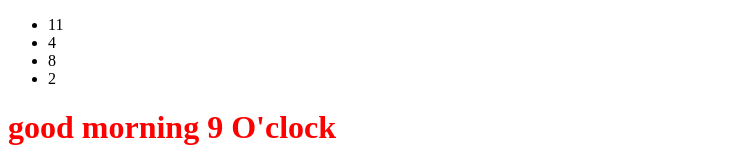
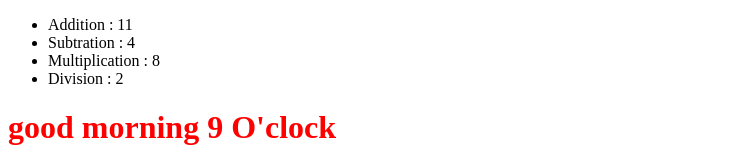
Before and after one commit to KarthikShetty11/React-A, a React (Create React App) app: page / in a window 1280 px wide. Shown: the top 160 px of the page, without its empty margins (0-739 px from the left). Built offline with nearby package versions, Linux system fonts and the light colour scheme.

Commit message:
calc function updated

```diff
--- a/src/Components/App.jsx
+++ b/src/Components/App.jsx
@@ -19,10 +19,10 @@ function App() {
   return (
     <div>
       <ul>
-        <li>{add(5, 6)}</li>
-        <li>{subtract(9, 5)}</li>
-        <li>{multiply(2, 4)}</li>
-        <li>{divide(6, 3)}</li>
+        <li>Addition : {add(5, 6)}</li>
+        <li>Subtration : {subtract(9, 5)}</li>
+        <li>Multiplication : {multiply(2, 4)}</li>
+        <li>Division : {divide(6, 3)}</li>
       </ul>
 
       <Datee />
```
